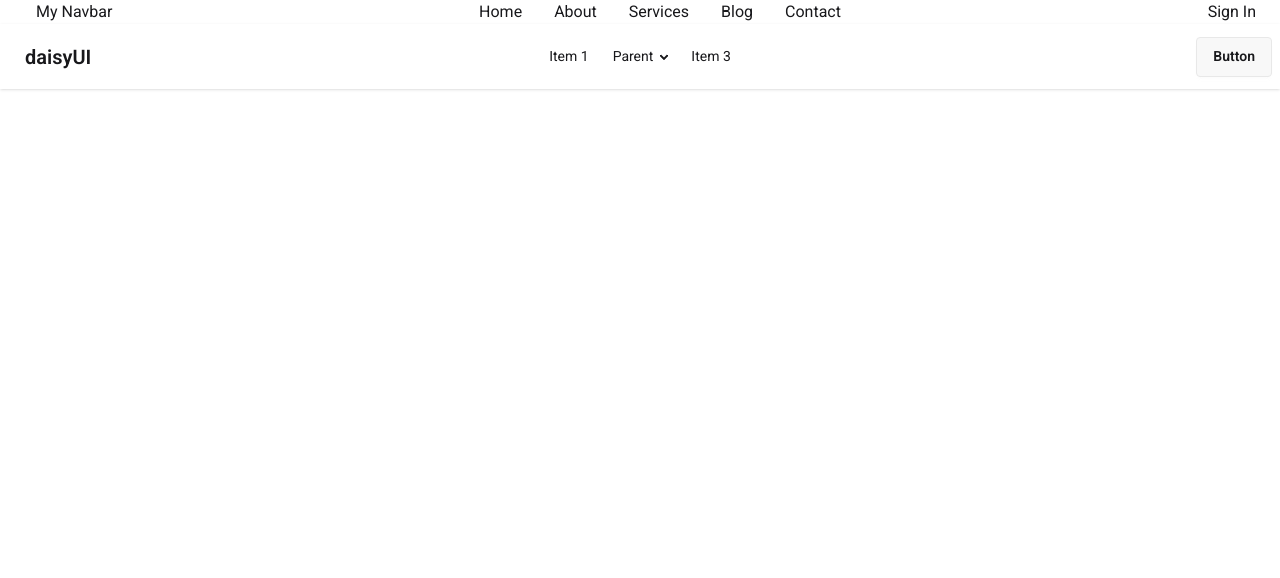
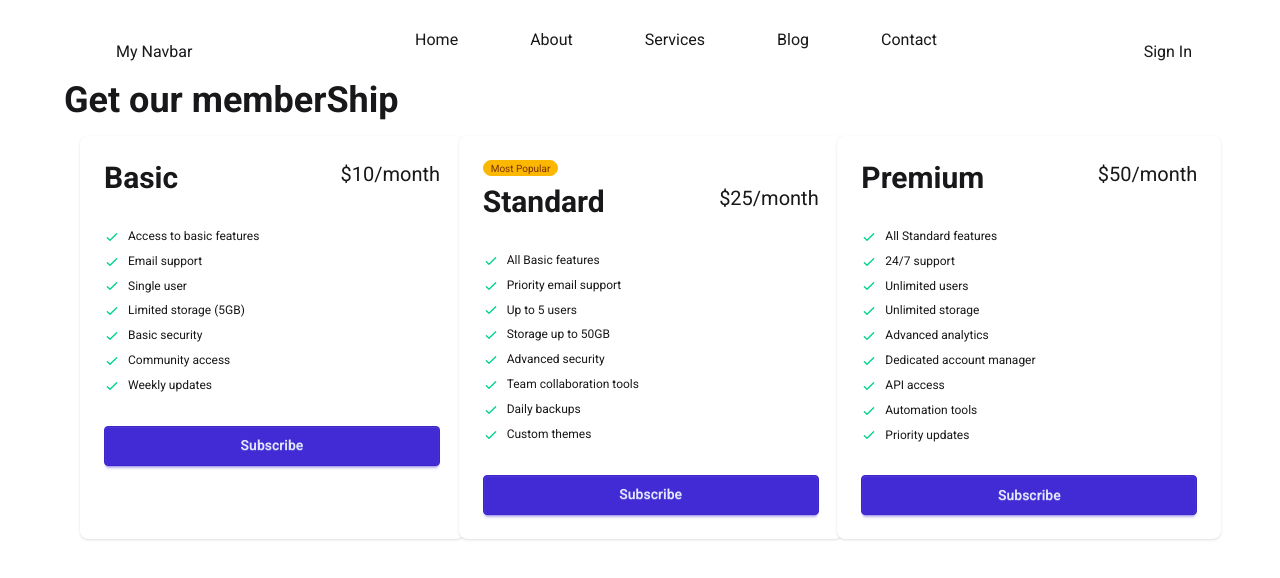
Before and after one commit to MahbubaSultanaEty/React-Ecosystem-npm--Tailwind-Recharts-, a React (Vite) app: page /contact in a window 1280 px wide. Shown: the top 578 px of the page. Built offline with nearby package versions, Linux system fonts and the light colour scheme.

Commit message:
added card with tailwind manually and custom daisy ui card both for better understanding how these actually works

```diff
--- /dev/null
+++ b/public/pricingData.json
@@ -0,0 +1,53 @@
+[
+  {
+    "id": 1,
+    "name": "Basic",
+    "priceTag": "$10/month",
+    "description": "Perfect for individuals getting started.",
+    "features": [
+      "Access to basic features",
+      "Email support",
+      "Single user",
+      "Limited storage (5GB)",
+      "Basic security",
+      "Community access",
+      "Weekly updates"
+    ],
+    "isPopular": false
+  },
+  {
+    "id": 2,
+    "name": "Standard",
+    "priceTag": "$25/month",
+    "description": "Best for small teams and growing users.",
+    "features": [
+      "All Basic features",
+      "Priority email support",
+      "Up to 5 users",
+      "Storage up to 50GB",
+      "Advanced security",
+      "Team collaboration tools",
+      "Daily backups",
+      "Custom themes"
+    ],
+    "isPopular": true
+  },
+  {
+    "id": 3,
+    "name": "Premium",
+    "priceTag": "$50/month",
+    "description": "Advanced features for professionals.",
+    "features": [
+      "All Standard features",
+      "24/7 support",
+      "Unlimited users",
+      "Unlimited storage",
+      "Advanced analytics",
+      "Dedicated account manager",
+      "API access",
+      "Automation tools",
+      "Priority updates"
+    ],
+    "isPopular": false
+  }
+]
--- a/src/App.css
+++ b/src/App.css
@@ -9,4 +9,7 @@ body {
   font-style: normal;
   font-variation-settings:
     "wdth" 100;
+
+    width: 90%;
+    margin: 0 auto
 }
--- a/src/App.jsx
+++ b/src/App.jsx
@@ -1,7 +1,11 @@
 
+import React, { Suspense } from 'react'
 import './App.css'
 import DaisyUiNav from './components/DaisyUiNav/DaisyUiNav'
 import Navbar from './components/Navbar/Navbar'
+import PricingOptions from './components/PricingOptions/PricingOptions'
+import Main from './components/Main/Main'
+
 
 function App() {
 
@@ -11,12 +15,12 @@ function App() {
 
       <header>
         <Navbar></Navbar>
-        <DaisyUiNav></DaisyUiNav>
-      </header>
+        {/* <DaisyUiNav></DaisyUiNav> */}
+     </header>
 
-      <main>
 
-      </main>
+      <Main> </Main>
+
 
       <footer>
 
--- /dev/null
+++ b/src/components/DaisyPricingCard/DaisyPricingCard.jsx
@@ -0,0 +1,30 @@
+import React from 'react';
+import FeatureList from '../FeatureList/FeatureList';
+
+const DaisyPricingCard = ({ pricing }) => {
+    const { name, priceTag, isPopular} = pricing;
+    return (
+        <div className="card w-96 bg-base-100 shadow-sm">
+  <div className="card-body">
+                {isPopular && <span className="badge badge-xs badge-warning">Most Popular</span>}
+    <div className="flex justify-between">
+      <h2 className="text-3xl font-bold">{name}</h2>
+                    <span className="text-xl">{priceTag}</span>
+    </div>
+    <ul className="mt-6 flex flex-col gap-2 text-xs">
+                    {
+                        pricing.features.map((feature, index) => <li key={index}>
+        <svg xmlns="http://www.w3.org/2000/svg" className="size-4 me-2 inline-block text-success" fill="none" viewBox="0 0 24 24" stroke="currentColor"><path strokeLinecap="round" strokeLinejoin="round" strokeWidth="2" d="M5 13l4 4L19 7" /></svg>
+                            <span>{ feature}</span>
+      </li>)
+       }
+    </ul>
+    <div className="mt-6">
+      <button className="btn btn-primary btn-block">Subscribe</button>
+    </div>
+  </div>
+</div>
+    );
+};
+
+export default DaisyPricingCard;
--- /dev/null
+++ b/src/components/FeatureList/FeatureList.jsx
@@ -0,0 +1,12 @@
+import React from 'react';
+// feature list for daisy ui
+const FeatureList = ({feature}) => {
+    return (
+        <li>
+        <svg xmlns="http://www.w3.org/2000/svg" className="size-4 me-2 inline-block text-success" fill="none" viewBox="0 0 24 24" stroke="currentColor"><path strokeLinecap="round" strokeLinejoin="round" strokeWidth="2" d="M5 13l4 4L19 7" /></svg>
+        <span>{feature}</span>
+      </li>
+    );
+};
+
+export default FeatureList;
--- /dev/null
+++ b/src/components/Main/Main.jsx
@@ -0,0 +1,19 @@
+import React from 'react';
+import PricingOptions from '../PricingOptions/PricingOptions';
+import { Suspense } from 'react';
+
+const pricingPromise = fetch('/public/pricingData.json').then(res => res.json())
+
+const Main = () => {
+    console.log(pricingPromise)
+    return (
+        <div>
+            <h3 className='text-4xl font-bold'>Get our memberShip</h3>
+             <Suspense fallback={<span className="loading loading-spinner loading-xl"></span>}>
+    <PricingOptions pricingPromise={pricingPromise} />
+  </Suspense>
+        </div>
+    );
+};
+
+export default Main;
--- a/src/components/Navbar/Link.jsx
+++ b/src/components/Navbar/Link.jsx
@@ -1,9 +1,9 @@
 import React from 'react';
 
 const Link = ({route}) => {
-    console.log(route)
+    // console.log(route)
     return (
-        <li>
+        <li className='px-4 m-1 hover:bg-white hover:text-black'>
             <a href={route.path}>{route.name}</a>
 
         </li>
--- a/src/components/Navbar/Navbar.jsx
+++ b/src/components/Navbar/Navbar.jsx
@@ -41,13 +41,15 @@ const Navbar = () => {
 
 
     return (
-        <nav className='flex justify-between mx-6'>
-            <span className='flex justify-between' onClick={() => setOpen(!open)}>
+        <nav className='flex justify-between mx-6 pt-6'>
+            <span className='flex justify-between p-4' onClick={() => setOpen(!open)}>
                 {
                     open ?
                         <X className='md:hidden'></X> :
                         <Menu className='md:hidden' />}
-                <ul className='md:hidden'>
+                <ul className={`md:hidden absolute duration-1000
+                     ${open? "top-5": '-top-40'}
+                     bg-blue-300`}>
                 {links}
                 </ul>
 
--- /dev/null
+++ b/src/components/PricingCard/PricingCard.jsx
@@ -0,0 +1,31 @@
+import React from 'react';
+import { ArrowRight } from 'lucide-react';
+
+const PricingCard = ({pricing}) => {
+    return (
+        <div className='flex flex-col border p-4 bg-fuchsia-900 rounded'>
+            <div className='my-3'>
+                {/* card header */}
+                <h4 className='text-3xl font-bold'>{pricing.name}</h4>
+                    <h5 className='text-lg font-semibold bg-amber-700 inline-block px-2 rounded'>{pricing.priceTag}</h5>
+            </div>
+            <div className=' p-1 flex-1'>
+                {/* card body */}
+                <p >{ pricing.description}</p>
+                <div className='bg-amber-500 rounded  '><h6 className='font-semibold text-xl flex justify-center  '>Features</h6>
+                    <hr></hr>
+                <ol className='grid grid-cols-2 gap-x-4 text-xs '>
+                    {
+                        pricing.features.map((feature, index) => <li key={index}  className="flex items-center gap-2">
+                            <ArrowRight  className='h-5'/>
+                            <span>{feature}</span></li>)
+                    }
+                    </ol>
+                    </div>
+            </div>
+            <button class="btn -w-full m-2">Wide</button>
+        </div>
+    );
+};
+
+export default PricingCard;
--- /dev/null
+++ b/src/components/PricingOptions/PricingOptions.jsx
@@ -0,0 +1,25 @@
+import React from 'react';
+import { use } from 'react';
+import PricingCard from '../PricingCard/PricingCard';
+import DaisyPricingCard from '../DaisyPricingCard/DaisyPricingCard';
+
+const PricingOptions = ({ pricingPromise }) => {
+
+    const pricingData = use(pricingPromise)
+    console.log(pricingData);
+    return (
+        <div className='grid grid-cols-1 md:grid-cols-2 lg:grid-cols-3 gap-4 p-4 '>
+            {/* {
+                pricingData.map(pricing => <PricingCard pricing={pricing}></PricingCard>)
+            } */}
+
+            {
+                pricingData.map(pricing => <DaisyPricingCard
+                key={pricing.id}
+                pricing={pricing}></DaisyPricingCard>)
+            }
+        </div>
+    );
+};
+
+export default PricingOptions;
```
